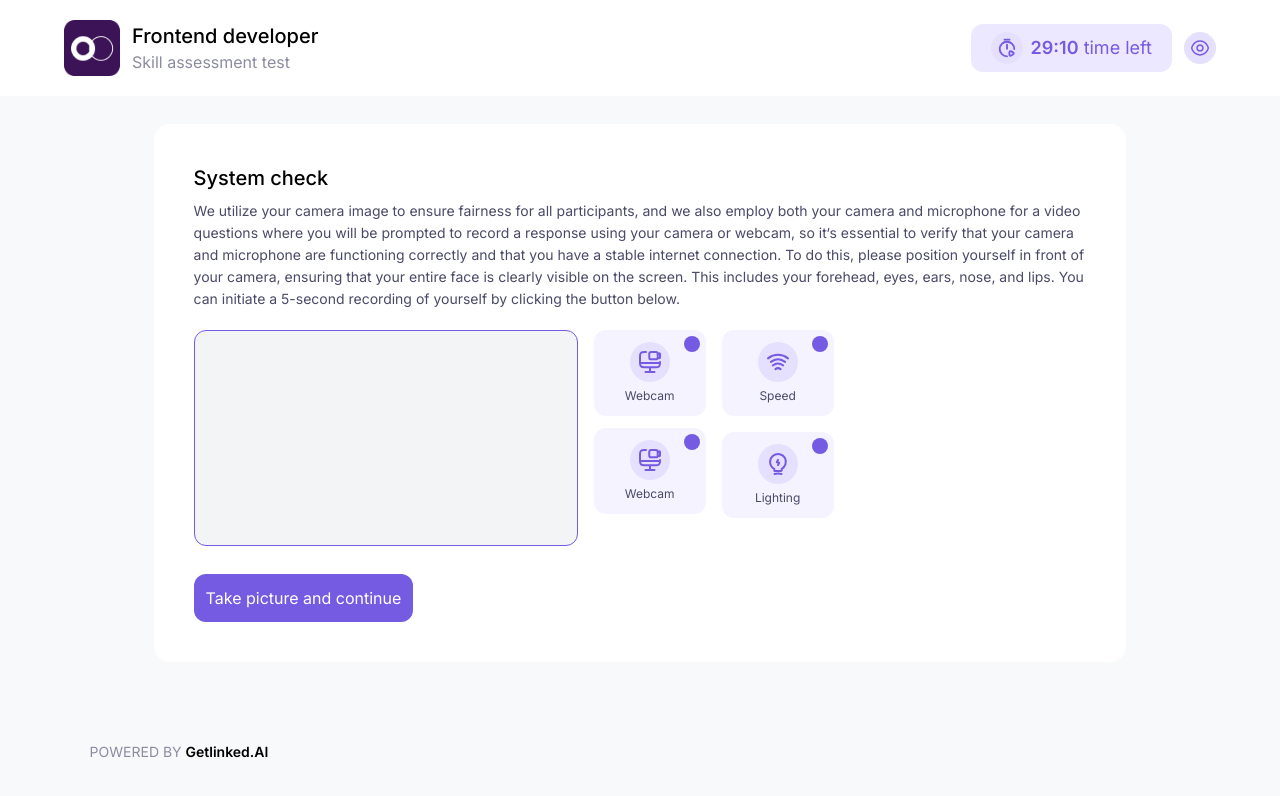
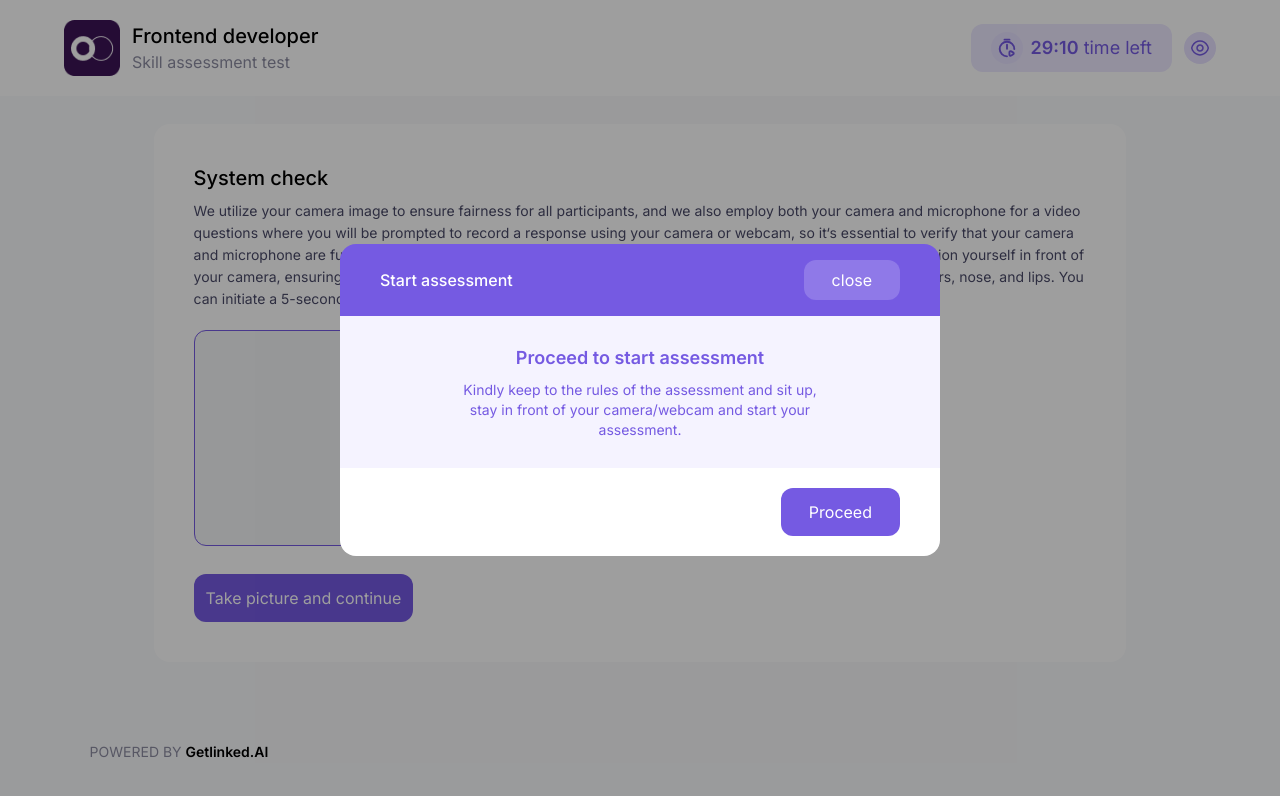
Before and after one commit to Michaeloye/realtime-object-detection, a Next.js app: page / in a window 1280 px wide. Shown: the top 796 px of the page. Built offline with nearby package versions, Linux system fonts and the light colour scheme.

Commit message:
Update UI

```diff
--- a/src/components/Main.jsx
+++ b/src/components/Main.jsx
@@ -1,30 +1,30 @@
-import Image from "next/image";
-import MonitorIcon from "~/components/icons/MonitorIcon";
-import CheckIndicator from "./CheckIndicator";
-import WifiIcon from "~/components/icons/WifiIcon";
-import LightIcon from "~/components/icons/LightIcon";
+import Image from 'next/image';
+import MonitorIcon from '~/components/icons/MonitorIcon';
+import CheckIndicator from '~/components/CheckIndicator';
+import WifiIcon from '~/components/icons/WifiIcon';
+import LightIcon from '~/components/icons/LightIcon';
+import StartAssessmentModal from '~/components/StartAssessmentModal';
 
 const Main = () => {
   return (
+    <>
       <main className="pt-7 pb-20 px-7 md:px-[12%]">
         <div className="bg-white w-full rounded-2xl p-10">
           <h1 className="text-xl font-medium">System check</h1>
 
           <p className="mt-2 text-[#4a4a68] text-sm leading-[22px]">
-          We utilize your camera image to ensure fairness for all participants,
-          and we also employ both your camera and microphone for a video
-          questions where you will be prompted to record a response using your
-          camera or webcam, so it&lsquo;s essential to verify that your camera
-          and microphone are functioning correctly and that you have a stable
-          internet connection. To do this, please position yourself in front of
-          your camera, ensuring that your entire face is clearly visible on the
-          screen. This includes your forehead, eyes, ears, nose, and lips. You
-          can initiate a 5-second recording of yourself by clicking the button
-          below.
+            We utilize your camera image to ensure fairness for all participants, and we also employ both your camera
+            and microphone for a video questions where you will be prompted to record a response using your camera or
+            webcam, so it&lsquo;s essential to verify that your camera and microphone are functioning correctly and that
+            you have a stable internet connection. To do this, please position yourself in front of your camera,
+            ensuring that your entire face is clearly visible on the screen. This includes your forehead, eyes, ears,
+            nose, and lips. You can initiate a 5-second recording of yourself by clicking the button below.
           </p>
 
           <div className="mt-5 flex flex-col md:flex-row gap-4">
-          <div className="bg-gray-100 w-96 aspect-[16/9] border border-[#755ae2] rounded-xl"></div>
+            <div className="bg-gray-100 w-60 md:w-96 aspect-[16/9] border border-[#755ae2] rounded-xl"></div>
+
+            <div className="flex flex-row gap-4">
               <div className="flex flex-col gap-3">
                 <CheckIndicator icon={MonitorIcon} title="Webcam" />
 
@@ -37,12 +37,14 @@ const Main = () => {
                 <CheckIndicator icon={LightIcon} title="Lighting" />
               </div>
             </div>
+          </div>
 
-        <button className="p-3 bg-[#755ae2] text-white rounded-xl mt-7">
-          Take picture and continue
-        </button>
+          <button className="p-3 bg-[#755ae2] text-white rounded-xl mt-7">Take picture and continue</button>
         </div>
       </main>
+
+      <StartAssessmentModal />
+    </>
   );
 };
 
--- /dev/null
+++ b/src/components/StartAssessmentModal.jsx
@@ -0,0 +1,28 @@
+import React from 'react';
+
+const StartAssessmentModal = () => {
+  return (
+    <div className="fixed top-0 left-0 h-screen w-full bg-[#00000061] flex items-center justify-center">
+      <div className="rounded-t-2xl overflow-hidden w-[300px] md:w-[500px] lg:w-[600px]">
+        <div className="flex justify-between items-center px-4 md:px-10 py-4 bg-[#755ae2]">
+          <h4 className="text-white text-sm md:text-base font-medium">Start assessment</h4>
+          <button className="px-3 md:px-7 py-2 bg-[#f5f3ff33] text-white rounded-xl">close</button>
+        </div>
+
+        <div className="px-3 md:px-10 lg:px-28 py-7 bg-[#f5f3ff]">
+          <h4 className="text-[#755ae2] text-lg font-semibold mb-2 text-center">Proceed to start assessment</h4>
+          <p className="text-center text-[#755ae2] text-sm">
+            Kindly keep to the rules of the assessment and sit up, stay in front of your camera/webcam and start your
+            assessment.
+          </p>
+        </div>
+
+        <div className="py-5 px-10 bg-white flex justify-center md:justify-end rounded-b-2xl">
+          <button className="py-3 px-7 bg-[#755ae2] text-white rounded-xl">Proceed</button>
+        </div>
+      </div>
+    </div>
+  );
+};
+
+export default StartAssessmentModal;
```
Lines whose indentation alone changed are shown as unchanged.
